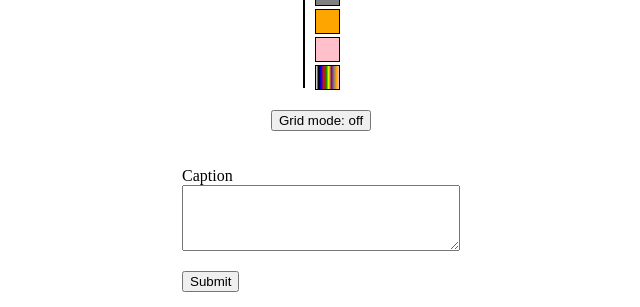
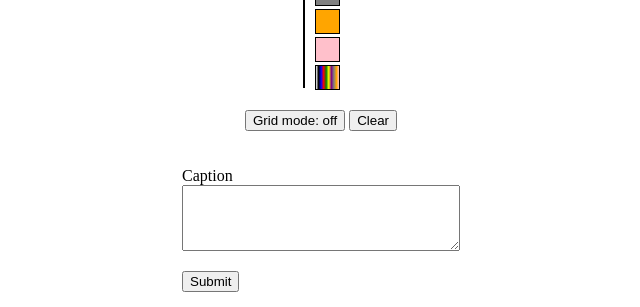
Before and after one commit to Zackry12/lukisgitugitu, a Flask app: template app/templates/draw.html in a window 1280 px wide. Shown: the part 311-618 px from the top of the page, without its empty margins (319-959 px from the left). Run offline with Flask 3, Linux system fonts and the light colour scheme; the template is opened without the code that fills it: values that come from a table or form of the project are taken from there, others are empty; some libraries are stand-ins or nearby versions.

Commit message:
Implement clear button

```diff
--- a/app/static/draw.css
+++ b/app/static/draw.css
@@ -48,6 +48,7 @@
     user-select: none;
 }
 
+
 #color-grid{
     display: flex;
     flex-direction: column;
@@ -73,3 +74,9 @@
 .grid-border{
     border: 1px solid black;
 }
+
+
+#brush-size-label{
+    margin: 0;
+    display: inline;
+}
--- a/app/static/draw.js
+++ b/app/static/draw.js
@@ -5,12 +5,14 @@ const width = Number(canvasData.dataset.width);
 const height = Number(canvasData.dataset.height);
 const colorGrid = document.querySelector('#color-grid')
 const gridButton = document.querySelector('#grid-button')
-const finishButton = document.querySelector('#finish-button')
+const clearButton = document.querySelector('#clear-button')
+const brushSize = document.querySelector('#brush-size')
 const form = document.querySelector("form")
 let colorList = ["white","black","blue","red","green","yellow","purple","grey","orange","pink"]
 let current_color = "black"
 let is_drawing = false;
-let gridMode = false
+let gridMode = false;
+// let brush_size = 1;
 
 const gridData = Array(height).fill().map(() => Array(width).fill("white"))
 
@@ -112,12 +114,39 @@ gridButton.addEventListener('pointerdown', () => {
             item.classList.remove('grid-border')
         }
     }
-    console.log(gridData)
 })
+
+
+clearButton.addEventListener('pointerdown', () => {
+    const previousColor = current_color
+    current_color = "white"
+    const gridItem = document.querySelectorAll('.grid-item')
+    for (let item of gridItem){
+        color(item, item.dataset.row, item.dataset.column)
+    }
+    current_color = previousColor
+})
+
+// brushSize.addEventListener('change', () => {
+//     brush_size = Number(brushSize.value)
+//     console.log(`Brush size changed to: ${brush_size}`);
+// })
+
+
+// function size_targeting(row, column){
+//     let size = brush_size - 1
+//     if size > 0{
+//         for let i = 1; i <= size; i++){
+
+//     }
+// }
+
+
 
 
 gridMaker(width, height)
 gridColorSetup(colorList)
+// brush_size = Number(brushSize.value)
 
 form.addEventListener("submit", (event) => {
     document.querySelector("#drawing").value = JSON.stringify(gridData)
--- a/app/templates/draw.html
+++ b/app/templates/draw.html
@@ -11,8 +11,14 @@
         <div id="grid"></div>
         <div id="color-grid"></div>
     </div>
-    <button id="grid-button">Grid mode: off</button>
-    <!-- <button id="finish-button">Finish</button> -->
+    <div>
+        <button id="grid-button">Grid mode: off</button>
+        <button id="clear-button">Clear</button>
+    </div>
+    <!-- <div>
+    <p id="brush-size-label">Brush size:</p>
+    <input id="brush-size" type="number" min="1" max="5" value="1">
+    </div> -->
     <form action="{{ url_for('index') }}" method="post">
         {{ form.hidden_tag() }}
         <p>
```
